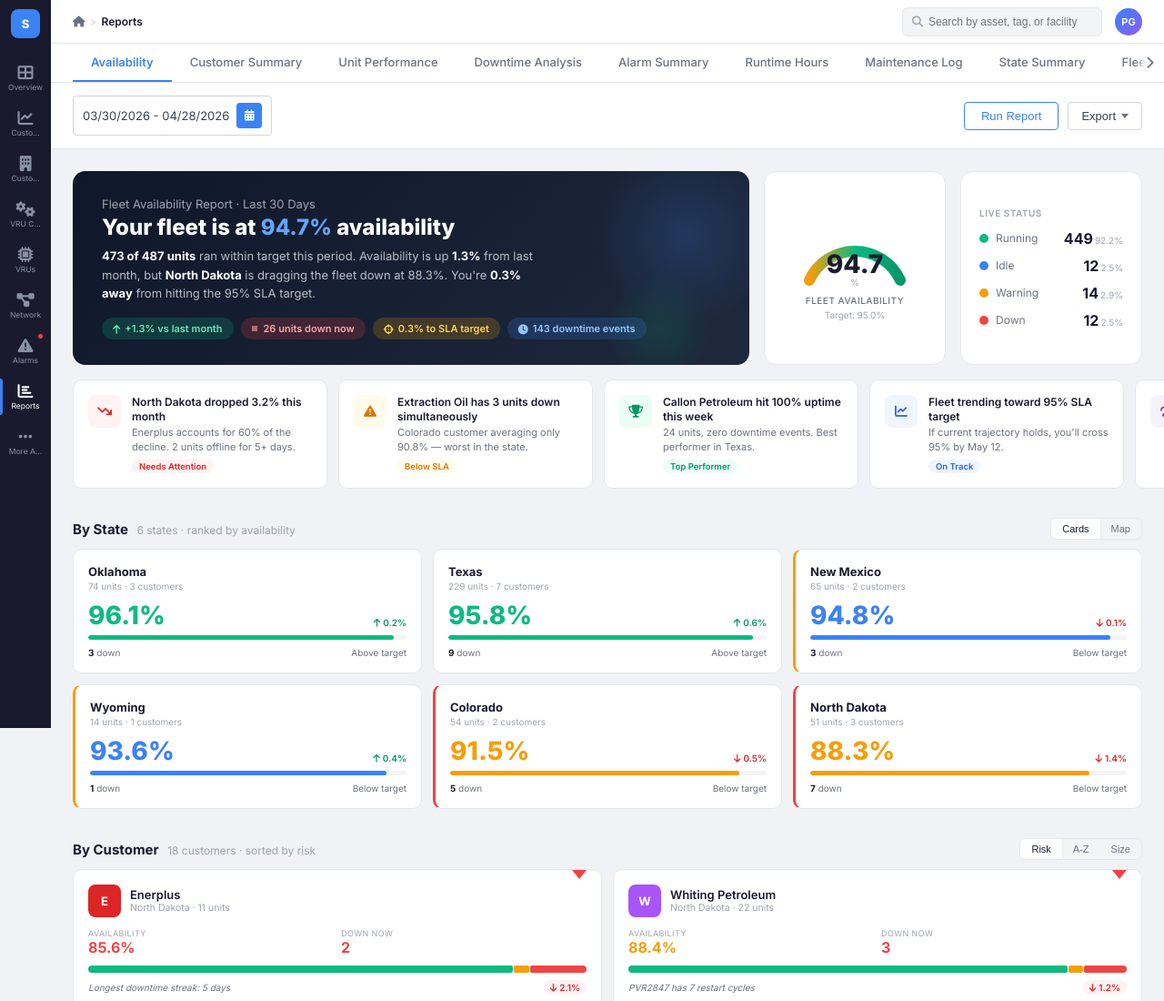
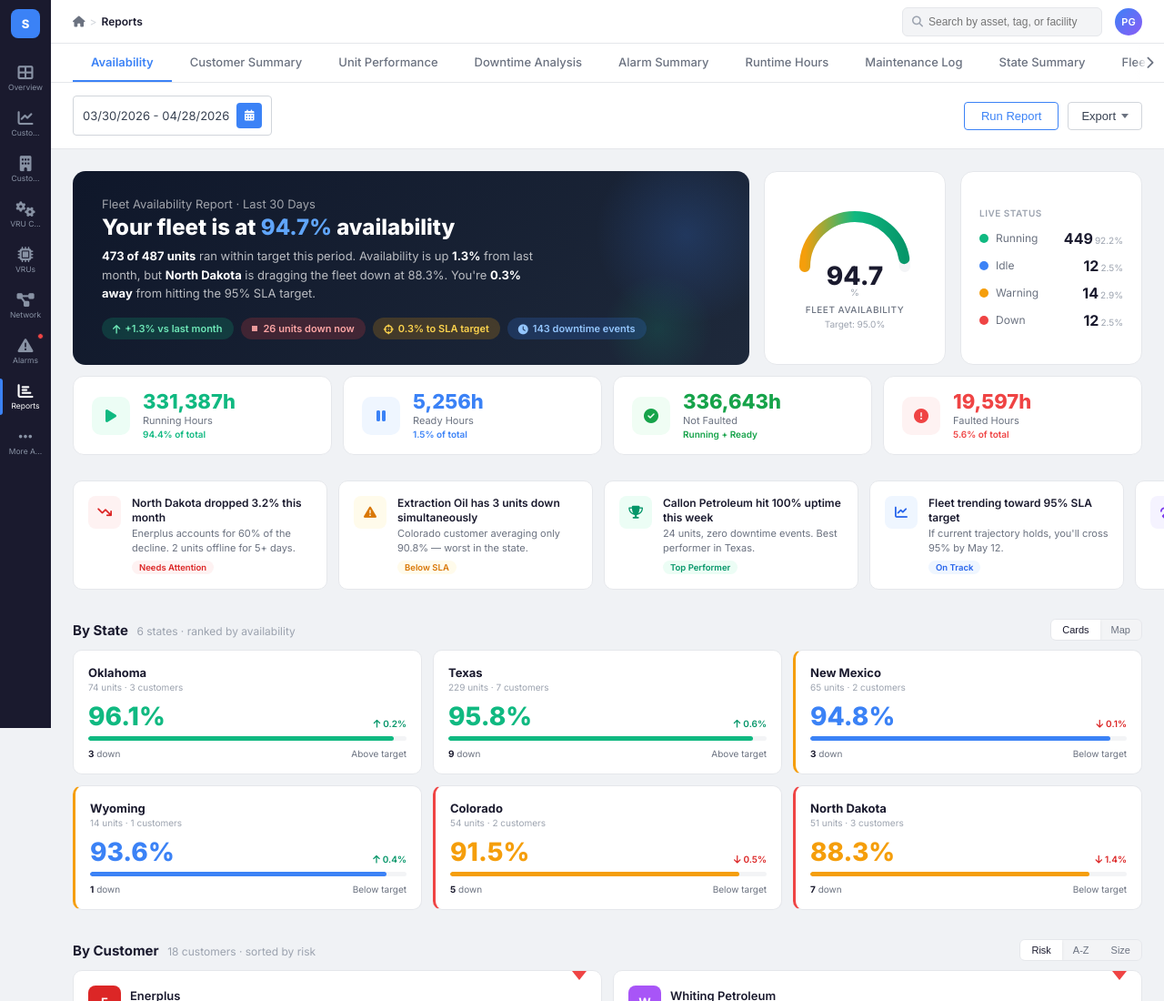
Before and after one commit to PGovindRao28/platinum-reporting, a website: page index.html in a window 1280 px wide. Shown: the top 1100 px of the page at 91% size. Drawn offline with nearby package versions, Linux system fonts and the light colour scheme.

Commit message:
Add fleet hours KPIs, fix gauge overlaps, add left tab scroll button

```diff
--- a/index.html
+++ b/index.html
@@ -43,7 +43,9 @@
         .report-tab{padding:12px 20px;font-size:13px;font-weight:500;color:#6b7280;cursor:pointer;white-space:nowrap;border-bottom:2px solid transparent;transition:all .15s;user-select:none}
         .report-tab:hover{color:#374151}
         .report-tab.active{color:#3b82f6;border-bottom-color:#3b82f6;font-weight:600}
-        .tab-scroll-btn{position:absolute;top:0;bottom:1px;right:0;width:32px;display:flex;align-items:center;justify-content:center;background:linear-gradient(90deg,transparent,#fff 40%);cursor:pointer;border:none;color:#6b7280;font-size:14px;z-index:2}
+        .tab-scroll-btn{position:absolute;top:0;bottom:1px;width:32px;display:flex;align-items:center;justify-content:center;cursor:pointer;border:none;color:#6b7280;font-size:14px;z-index:2}
+        .tab-scroll-btn.right{right:0;background:linear-gradient(90deg,transparent,#fff 40%)}
+        .tab-scroll-btn.left{left:0;background:linear-gradient(270deg,transparent,#fff 40%);display:none}
 
         /* ===== FILTER ROW ===== */
         .filter-row{display:flex;align-items:center;gap:12px;padding:14px 24px;background:#fff;border-bottom:1px solid #e5e7eb;flex-wrap:wrap}
@@ -139,6 +141,15 @@
         .status-row .s-label{font-size:12px;color:#6b7280}
         .status-row .s-value{font-size:16px;font-weight:700;color:#1a1a2e}
         .status-row .s-pct{font-size:10px;color:#9ca3af;margin-left:2px}
+
+        /* ===== FLEET HOURS STRIP ===== */
+        .fleet-hours-strip{display:grid;grid-template-columns:repeat(4,1fr);gap:12px;padding:12px 24px}
+        .fleet-hour-card{background:#fff;border-radius:12px;border:1px solid #e5e7eb;padding:16px 20px;display:flex;align-items:center;gap:14px;transition:all .2s}
+        .fleet-hour-card:hover{box-shadow:0 4px 12px rgba(0,0,0,.05)}
+        .fleet-hour-icon{width:42px;height:42px;border-radius:10px;display:flex;align-items:center;justify-content:center;font-size:16px;flex-shrink:0}
+        .fleet-hour-value{font-size:22px;font-weight:800;color:#1a1a2e;line-height:1}
+        .fleet-hour-label{font-size:11px;color:#6b7280;margin-top:3px}
+        .fleet-hour-pct{font-size:10px;font-weight:600;margin-top:2px}
 
         /* ===== INSIGHT STRIP ===== */
         .insights-strip{display:flex;gap:12px;padding:16px 24px;overflow-x:auto;scrollbar-width:none}
@@ -400,7 +411,8 @@
             <div class="report-tab">Fleet Health</div>
             <div class="report-tab">Monthly Report</div>
         </div>
-        <button class="tab-scroll-btn" onclick="document.getElementById('reportTabs').scrollBy({left:200,behavior:'smooth'})"><i class="fas fa-chevron-right"></i></button>
+        <button class="tab-scroll-btn left" id="tabScrollLeft" onclick="document.getElementById('reportTabs').scrollBy({left:-200,behavior:'smooth'})"><i class="fas fa-chevron-left"></i></button>
+        <button class="tab-scroll-btn right" id="tabScrollRight" onclick="document.getElementById('reportTabs').scrollBy({left:200,behavior:'smooth'})"><i class="fas fa-chevron-right"></i></button>
     </div>
 
     <div class="filter-row">
@@ -453,12 +465,12 @@
             </div>
         </div>
         <div class="hero-gauge">
-            <svg class="gauge-svg" width="130" height="80" viewBox="0 0 130 80">
-                <path d="M15 70 A55 55 0 0 1 115 70" fill="none" stroke="#f3f4f6" stroke-width="12" stroke-linecap="round"/>
-                <path d="M15 70 A55 55 0 0 1 115 70" fill="none" stroke="url(#gaugeGrad)" stroke-width="12" stroke-linecap="round" stroke-dasharray="172.8" stroke-dashoffset="9.2" style="transition:stroke-dashoffset .8s"/>
+            <svg class="gauge-svg" width="140" height="100" viewBox="0 0 140 100">
+                <path d="M15 65 A55 55 0 0 1 125 65" fill="none" stroke="#f3f4f6" stroke-width="12" stroke-linecap="round"/>
+                <path d="M15 65 A55 55 0 0 1 125 65" fill="none" stroke="url(#gaugeGrad)" stroke-width="12" stroke-linecap="round" stroke-dasharray="172.8" stroke-dashoffset="9.2" style="transition:stroke-dashoffset .8s"/>
                 <defs><linearGradient id="gaugeGrad" x1="0" y1="0" x2="1" y2="0"><stop offset="0%" stop-color="#f59e0b"/><stop offset="50%" stop-color="#10b981"/><stop offset="100%" stop-color="#059669"/></linearGradient></defs>
-                <text x="65" y="62" text-anchor="middle" font-size="28" font-weight="800" fill="#1a1a2e">94.7</text>
-                <text x="65" y="76" text-anchor="middle" font-size="10" fill="#9ca3af">%</text>
+                <text x="70" y="85" text-anchor="middle" font-size="28" font-weight="800" fill="#1a1a2e">94.7</text>
+                <text x="70" y="97" text-anchor="middle" font-size="10" fill="#9ca3af">%</text>
             </svg>
             <div class="gauge-label">Fleet Availability</div>
             <div class="gauge-target">Target: 95.0%</div>
@@ -469,6 +481,42 @@
             <div class="status-row"><div class="s-left"><div class="status-dot-lg blue"></div><span class="s-label">Idle</span></div><div><span class="s-value">12</span><span class="s-pct">2.5%</span></div></div>
             <div class="status-row"><div class="s-left"><div class="status-dot-lg orange"></div><span class="s-label">Warning</span></div><div><span class="s-value">14</span><span class="s-pct">2.9%</span></div></div>
             <div class="status-row"><div class="s-left"><div class="status-dot-lg red"></div><span class="s-label">Down</span></div><div><span class="s-value">12</span><span class="s-pct">2.5%</span></div></div>
+        </div>
+    </div>
+
+    <!-- ===== FLEET HOURS KPIs ===== -->
+    <div class="fleet-hours-strip ani d2">
+        <div class="fleet-hour-card">
+            <div class="fleet-hour-icon" style="background:#ecfdf5;color:#10b981"><i class="fas fa-play"></i></div>
+            <div>
+                <div class="fleet-hour-value" style="color:#10b981">331,387h</div>
+                <div class="fleet-hour-label">Running Hours</div>
+                <div class="fleet-hour-pct" style="color:#10b981">94.4% of total</div>
+            </div>
+        </div>
+        <div class="fleet-hour-card">
+            <div class="fleet-hour-icon" style="background:#eff6ff;color:#3b82f6"><i class="fas fa-pause"></i></div>
+            <div>
+                <div class="fleet-hour-value" style="color:#3b82f6">5,256h</div>
+                <div class="fleet-hour-label">Ready Hours</div>
+                <div class="fleet-hour-pct" style="color:#3b82f6">1.5% of total</div>
+            </div>
+        </div>
+        <div class="fleet-hour-card">
+            <div class="fleet-hour-icon" style="background:#f0fdf4;color:#16a34a"><i class="fas fa-check-circle"></i></div>
+            <div>
+                <div class="fleet-hour-value" style="color:#16a34a">336,643h</div>
+                <div class="fleet-hour-label">Not Faulted</div>
+                <div class="fleet-hour-pct" style="color:#16a34a">Running + Ready</div>
+            </div>
+        </div>
+        <div class="fleet-hour-card">
+            <div class="fleet-hour-icon" style="background:#fef2f2;color:#ef4444"><i class="fas fa-exclamation-circle"></i></div>
+            <div>
+                <div class="fleet-hour-value" style="color:#ef4444">19,597h</div>
+                <div class="fleet-hour-label">Faulted Hours</div>
+                <div class="fleet-hour-pct" style="color:#ef4444">5.6% of total</div>
+            </div>
         </div>
     </div>
 
@@ -957,11 +1005,11 @@ function renderCustomerReport(){
             </div>
         </div>
         <div class="cv-gauge-card">
-            <svg width="110" height="70" viewBox="0 0 110 70">
-                <path d="M10 60 A45 45 0 0 1 100 60" fill="none" stroke="#f3f4f6" stroke-width="10" stroke-linecap="round"/>
-                <path d="M10 60 A45 45 0 0 1 100 60" fill="none" stroke="${fc}" stroke-width="10" stroke-linecap="round" stroke-dasharray="${c.avail/100*141.4}" stroke-dashoffset="0"/>
-                <text x="55" y="52" text-anchor="middle" font-size="24" font-weight="800" fill="#1a1a2e">${c.avail}</text>
-                <text x="55" y="66" text-anchor="middle" font-size="9" fill="#9ca3af">%</text>
+            <svg width="120" height="90" viewBox="0 0 120 90">
+                <path d="M10 55 A50 50 0 0 1 110 55" fill="none" stroke="#f3f4f6" stroke-width="10" stroke-linecap="round"/>
+                <path d="M10 55 A50 50 0 0 1 110 55" fill="none" stroke="${fc}" stroke-width="10" stroke-linecap="round" stroke-dasharray="${c.avail/100*157}" stroke-dashoffset="0"/>
+                <text x="60" y="76" text-anchor="middle" font-size="24" font-weight="800" fill="#1a1a2e">${c.avail}</text>
+                <text x="60" y="88" text-anchor="middle" font-size="9" fill="#9ca3af">%</text>
             </svg>
             <div style="font-size:10px;color:#6b7280;font-weight:500;margin-top:4px">Customer Availability</div>
             <div style="font-size:9px;color:#9ca3af;margin-top:2px">Target: 95.0%</div>
@@ -1063,11 +1111,11 @@ function renderVruReport(){
             </div>
         </div>
         <div class="cv-gauge-card">
-            <svg width="110" height="70" viewBox="0 0 110 70">
-                <path d="M10 60 A45 45 0 0 1 100 60" fill="none" stroke="#f3f4f6" stroke-width="10" stroke-linecap="round"/>
-                <path d="M10 60 A45 45 0 0 1 100 60" fill="none" stroke="${uc}" stroke-width="10" stroke-linecap="round" stroke-dasharray="${u.avail/100*141.4}" stroke-dashoffset="0"/>
-                <text x="55" y="52" text-anchor="middle" font-size="24" font-weight="800" fill="#1a1a2e">${u.avail}</text>
-                <text x="55" y="66" text-anchor="middle" font-size="9" fill="#9ca3af">%</text>
+            <svg width="120" height="90" viewBox="0 0 120 90">
+                <path d="M10 55 A50 50 0 0 1 110 55" fill="none" stroke="#f3f4f6" stroke-width="10" stroke-linecap="round"/>
+                <path d="M10 55 A50 50 0 0 1 110 55" fill="none" stroke="${uc}" stroke-width="10" stroke-linecap="round" stroke-dasharray="${u.avail/100*157}" stroke-dashoffset="0"/>
+                <text x="60" y="76" text-anchor="middle" font-size="24" font-weight="800" fill="#1a1a2e">${u.avail}</text>
+                <text x="60" y="88" text-anchor="middle" font-size="9" fill="#9ca3af">%</text>
             </svg>
             <div style="font-size:10px;color:#6b7280;font-weight:500;margin-top:4px">Unit Availability</div>
             <div style="font-size:9px;color:#9ca3af;margin-top:2px">Target: 95.0%</div>
@@ -1149,6 +1197,13 @@ function renderAttentionCards(){
     }).join('');
 }
 
+// ===== TAB SCROLL BUTTONS =====
+(function(){
+    const tabs=document.getElementById('reportTabs'),bl=document.getElementById('tabScrollLeft'),br=document.getElementById('tabScrollRight');
+    function upd(){bl.style.display=tabs.scrollLeft>10?'flex':'none';br.style.display=tabs.scrollLeft+tabs.clientWidth<tabs.scrollWidth-10?'flex':'none'}
+    tabs.addEventListener('scroll',upd);window.addEventListener('resize',upd);setTimeout(upd,100);
+})();
+
 // ===== INIT =====
 renderMonthPresets();
 setPreset('30d');
```
